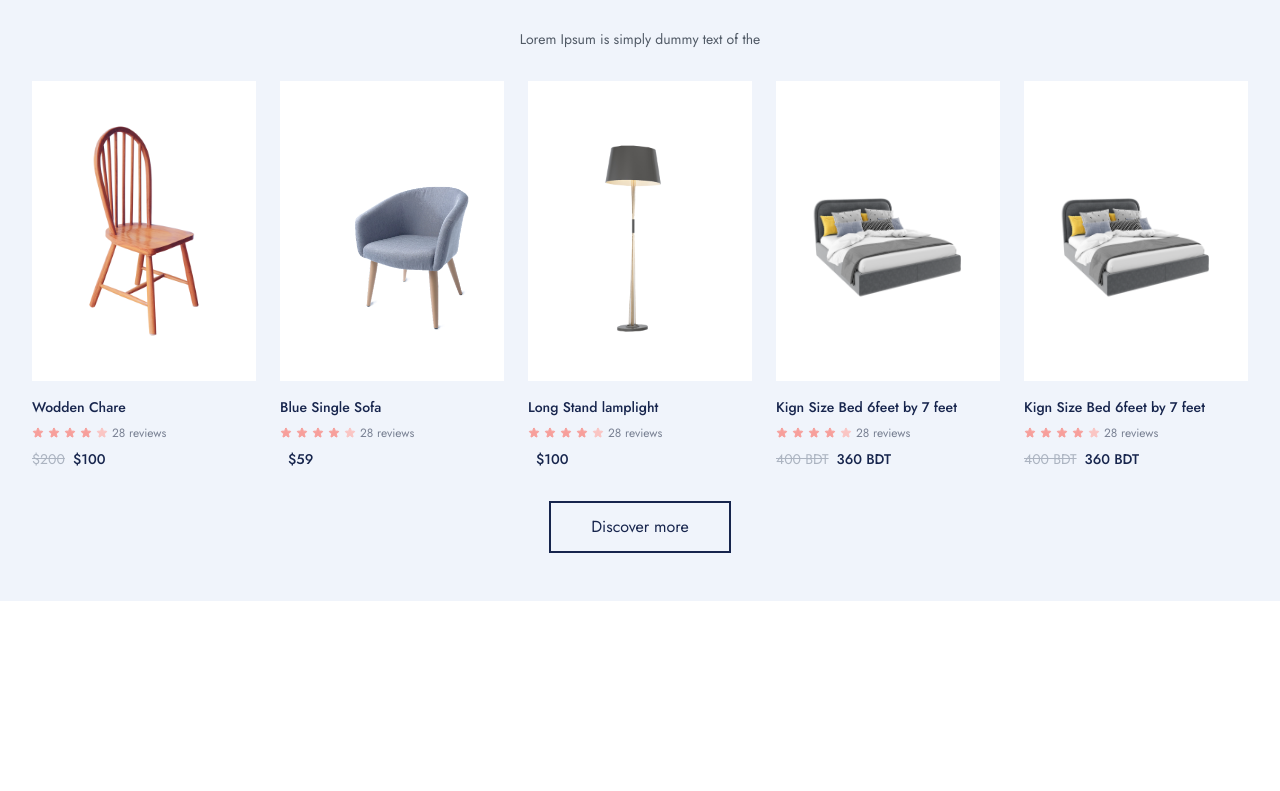
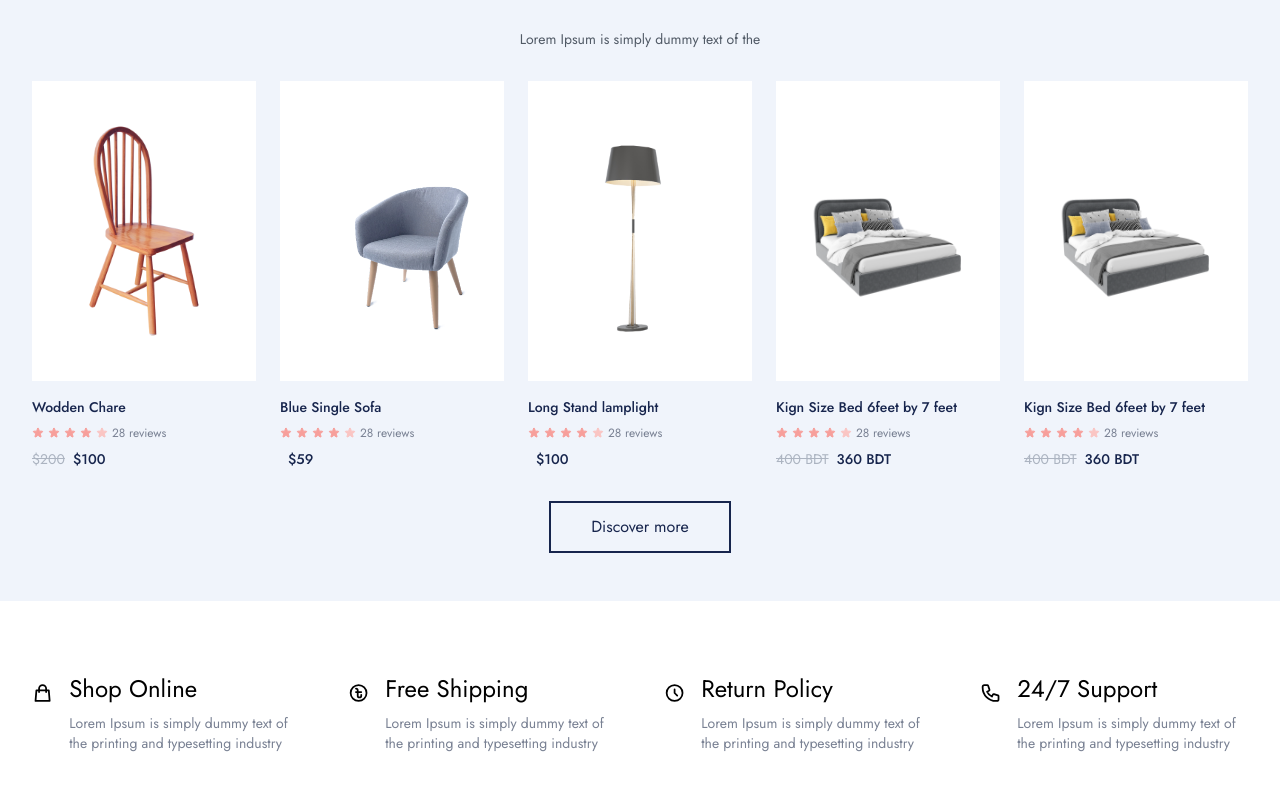
Before and after one commit to RifatdaM/ento-ecommerce, a Next.js app: page / in a window 1280 px wide. Shown: the part 1470-2261 px from the top of the page. Before the commit the page ends 2071 px from the top, so only its background shows below. Built offline with nearby package versions, Linux system fonts and the light colour scheme.

Commit message:
we offer part respondive done

```diff
--- /dev/null
+++ b/components/WeOffer.js
@@ -0,0 +1,37 @@
+import React from "react";
+import WeOfferReusableComp from "./WeOfferReusableComp";
+import {
+  ShoppingBagIcon,
+  CurrencyBangladeshiIcon,
+  ClockIcon,
+  PhoneIcon,
+} from "@heroicons/react/outline";
+
+function WeOffer() {
+  return (
+    <div className="container py-12 grid grid-cols-1 md:grid-cols-2 lg:grid-cols-4  gap-12">
+      <WeOfferReusableComp
+        Icon={ShoppingBagIcon}
+        title="Shop Online"
+        description="Lorem Ipsum is simply dummy text of the printing and typesetting industry"
+      />
+      <WeOfferReusableComp
+        Icon={CurrencyBangladeshiIcon}
+        title="Free Shipping"
+        description="Lorem Ipsum is simply dummy text of the printing and typesetting industry"
+      />
+      <WeOfferReusableComp
+        Icon={ClockIcon}
+        title="Return Policy"
+        description="Lorem Ipsum is simply dummy text of the printing and typesetting industry"
+      />
+      <WeOfferReusableComp
+        Icon={PhoneIcon}
+        title="24/7 Support"
+        description="Lorem Ipsum is simply dummy text of the printing and typesetting industry"
+      />
+    </div>
+  );
+}
+
+export default WeOffer;
--- /dev/null
+++ b/components/WeOfferReusableComp.js
@@ -0,0 +1,15 @@
+import React from 'react'
+
+function WeOfferReusableComp({Icon, title, description}) {
+  return (
+    <div className='flex items-start gap-4 mt-6'>
+        <Icon className="h-10"/>
+        <div>
+            <h3 className=' text-2xl'>{title}</h3>
+            <p className=' text-sm text-Gray-2 pt-2'>{description}</p>
+        </div>
+    </div>
+  )
+}
+
+export default WeOfferReusableComp
--- a/pages/index.js
+++ b/pages/index.js
@@ -3,6 +3,7 @@ import Catagory from "../components/Catagory";
 import HeroSection from "../components/HeroSection";
 import NavBar from "../components/NavBar";
 import NewArrivals from "../components/NewArrivals";
+import WeOffer from "../components/WeOffer";
 
 export default function Home() {
   return (
@@ -16,6 +17,7 @@ export default function Home() {
      <HeroSection/>
      <Catagory/>
      <NewArrivals/>
+     <WeOffer/>
     </div>
   );
 }
```
